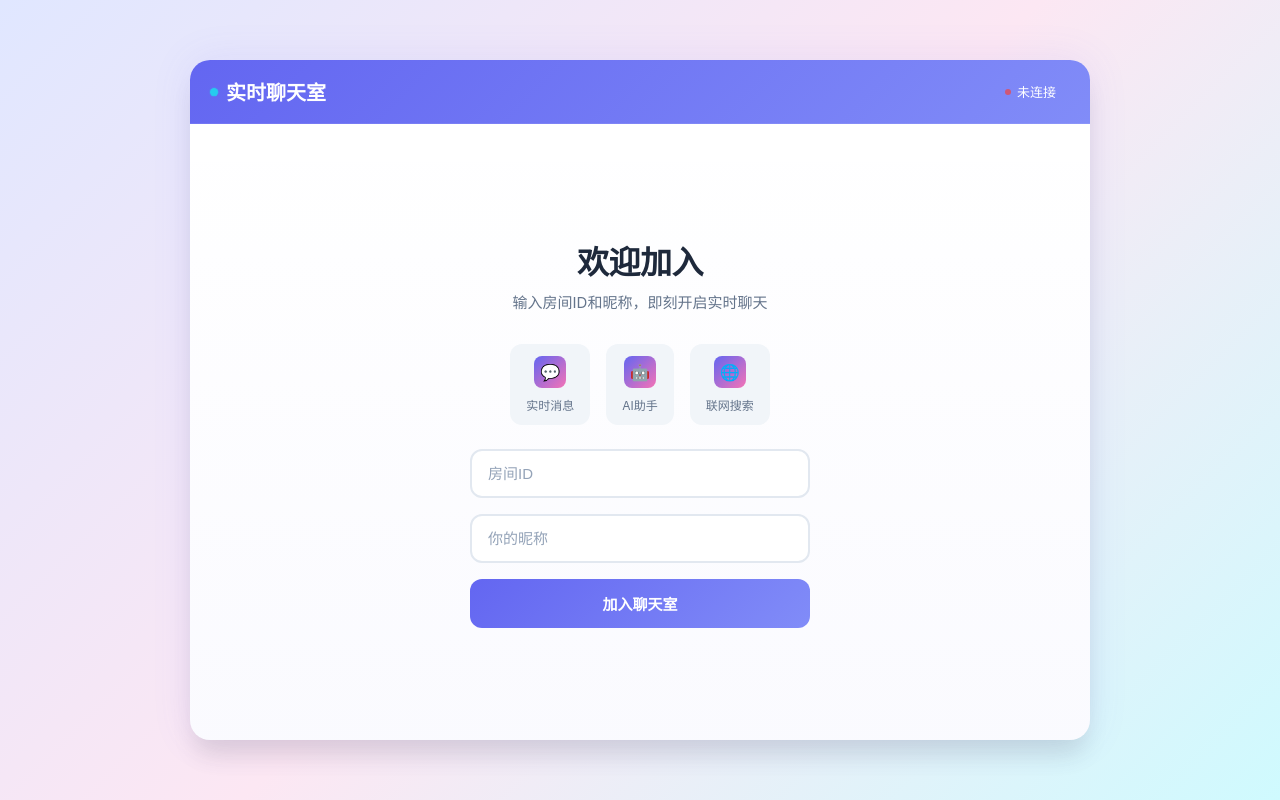
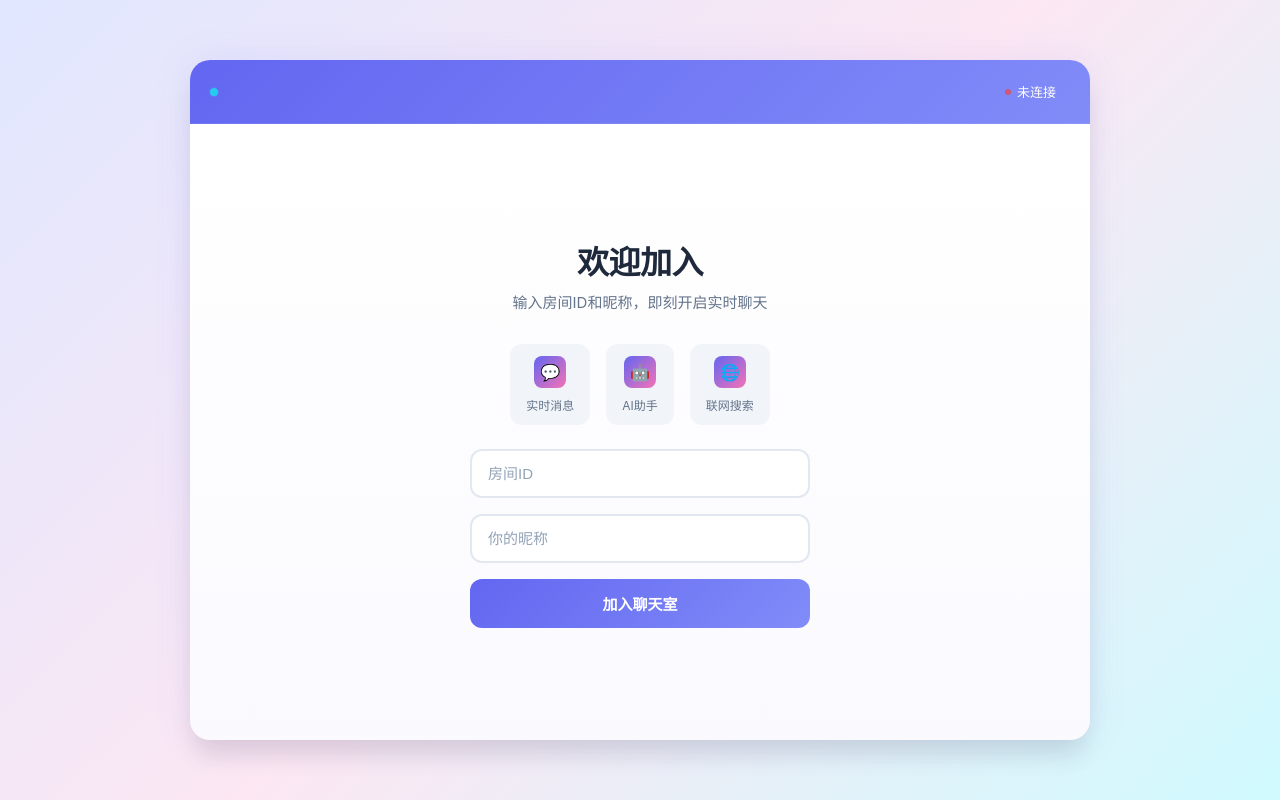
Before and after one commit to liuminghu/chat-room, a website: page public/index.html in a window 1280 px wide. Drawn offline with nearby package versions, Linux system fonts and the light colour scheme.

Commit message:
移除：Header中「实时聊天室」文字
- h1标签只保留房间ID徽章

- 页面标题改为「聊天室」

```diff
--- a/public/index.html
+++ b/public/index.html
@@ -3,13 +3,13 @@
 <head>
   <meta charset="UTF-8">
   <meta name="viewport" content="width=device-width, initial-scale=1.0, maximum-scale=1.0, user-scalable=no">
-  <title>实时聊天室</title>
+  <title>聊天室</title>
   <link rel="stylesheet" href="style.css">
 </head>
 <body>
   <div class="container">
     <header class="header">
-      <h1>实时聊天室 <span id="roomBadge" class="room-badge hidden"></span></h1>
+      <h1><span id="roomBadge" class="room-badge hidden"></span></h1>
       <div class="header-actions">
         <button id="shareBtn" class="share-btn hidden" title="分享房间">
           <svg width="18" height="18" viewBox="0 0 24 24" fill="none" stroke="currentColor" stroke-width="2" stroke-linecap="round" stroke-linejoin="round"><circle cx="18" cy="5" r="3"></circle><circle cx="6" cy="12" r="3"></circle><circle cx="18" cy="19" r="3"></circle><line x1="8.59" y1="13.51" x2="15.42" y2="17.49"></line><line x1="15.41" y1="6.51" x2="8.59" y2="10.49"></line></svg>
```
